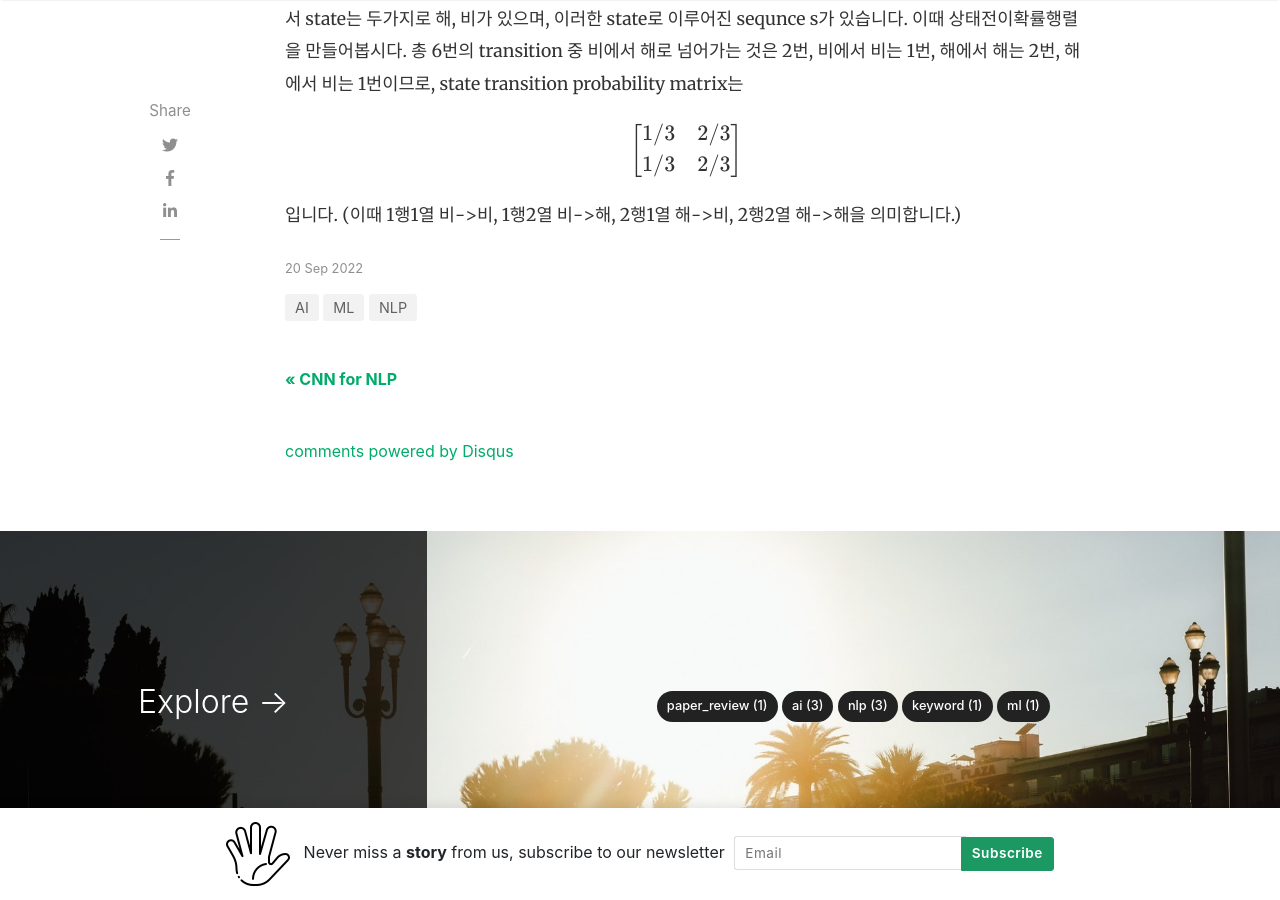
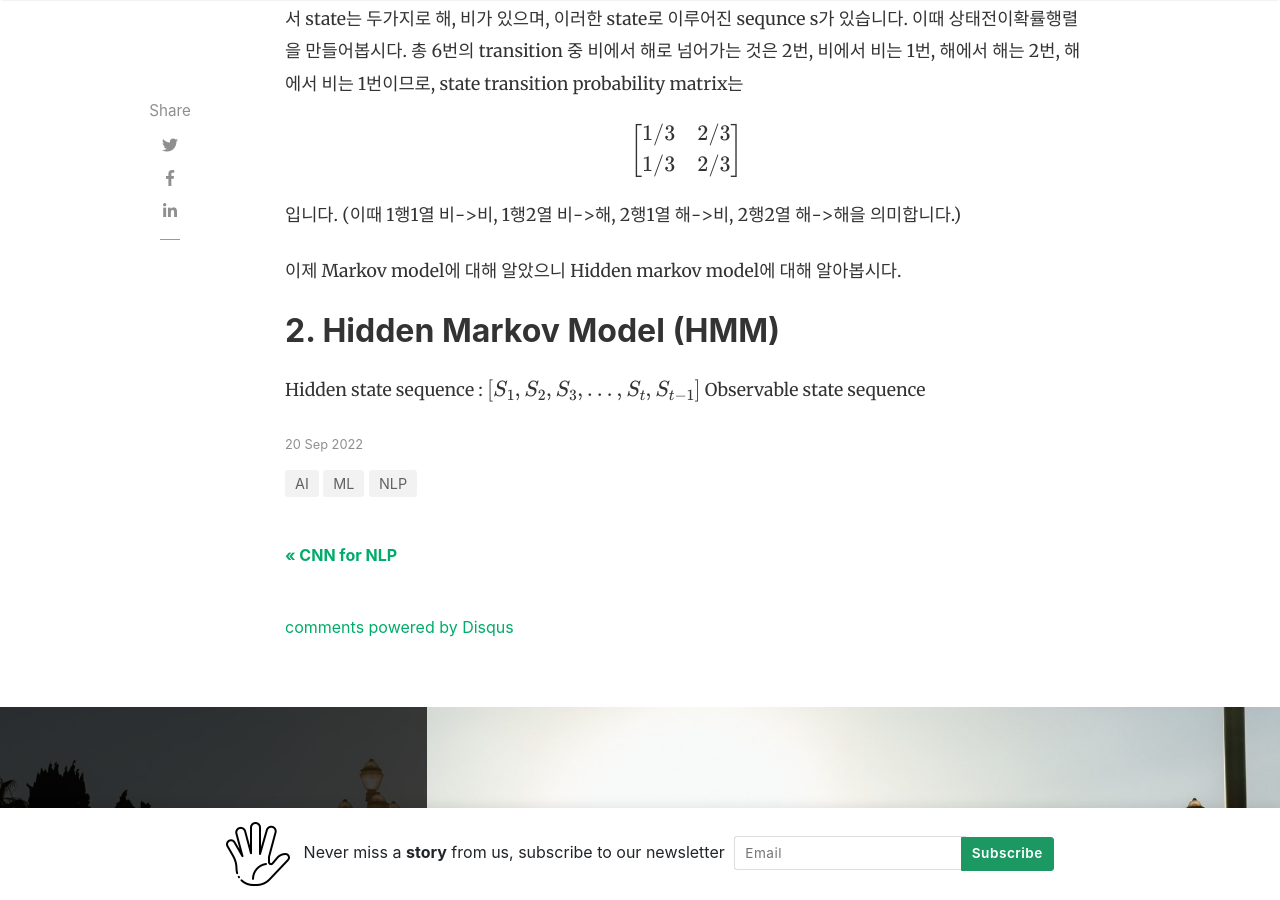
Before and after one commit to ozzaney/ozzaney_, a Jekyll site: the page built from _posts/2022-09-20-HMM.md, in a window 1280 px wide and 900 px high, scrolled down 1628 px. Built offline with Jekyll 4.4.1, drawn with Linux system fonts in a browser that asks for light colours; nearby versions of some CDN libraries; formulas are drawn with MathJax 3; comment, search, counter and statistics services are not loaded.

Commit message:
Update 2022-09-20-HMM.md

```diff
--- a/_posts/2022-09-20-HMM.md
+++ b/_posts/2022-09-20-HMM.md
@@ -46,3 +46,10 @@ $$ \left[
 \right] $$
 
 입니다. (이때 1행1열 비->비, 1행2열 비->해, 2행1열 해->비, 2행2열 해->해을 의미합니다.)
+
+이제 Markov model에 대해 알았으니 Hidden markov model에 대해 알아봅시다.
+
+## 2. Hidden Markov Model (HMM)
+
+Hidden state sequence : $[S_1, S_2, S_3, ..., S_t, S_{t-1}]$
+Observable state sequence
```
